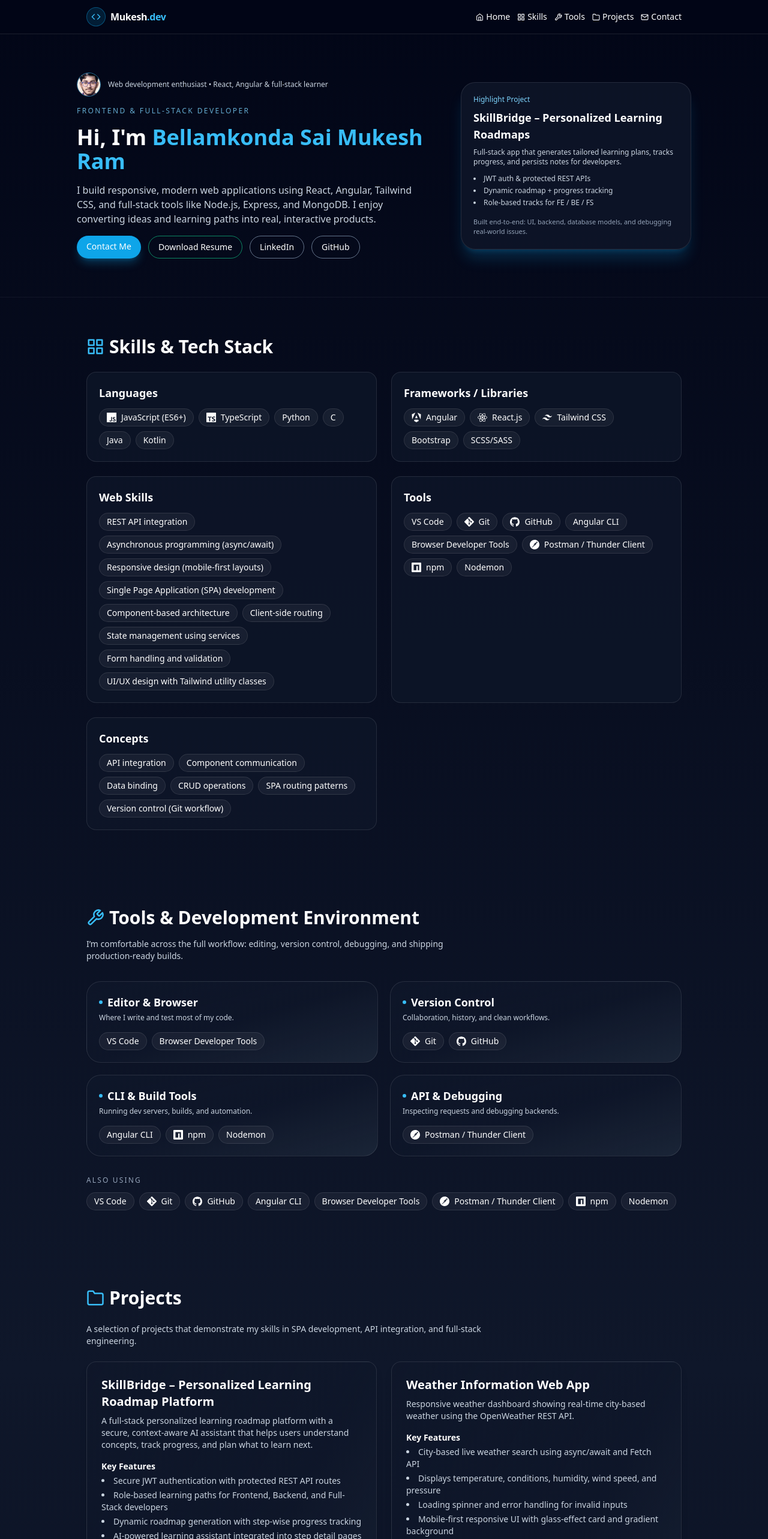
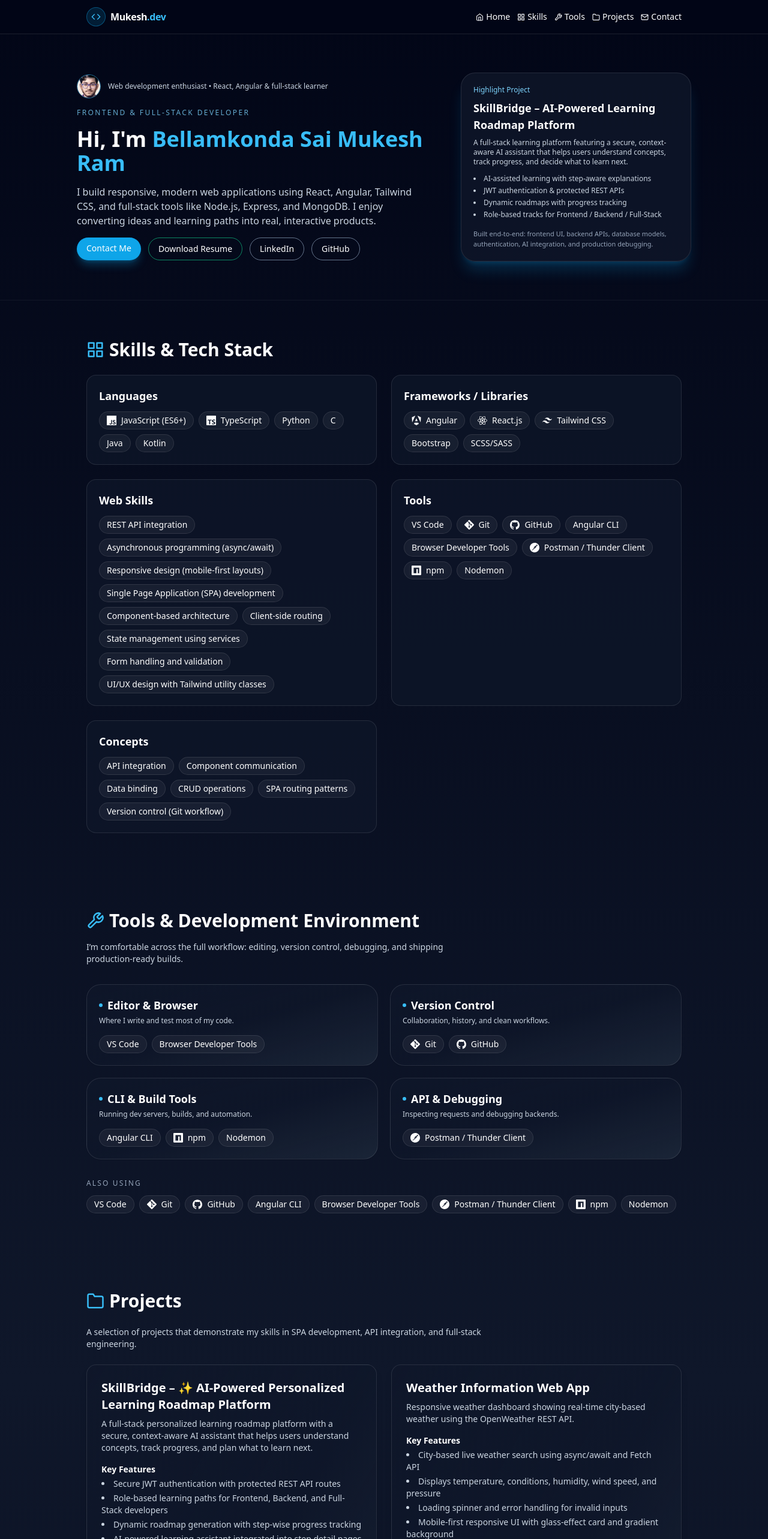
Before and after one commit to 18mukeshram/mukesh-portfolio-main, a React (Vite) app: page / in a window 1280 px wide. Shown: the top 2566 px of the page at 60% size. Built offline with nearby package versions, Linux system fonts and the light colour scheme.

Commit message:
Refine SkillBridge hero highlight with AI-focused messaging

```diff
--- a/src/App.jsx
+++ b/src/App.jsx
@@ -149,21 +149,27 @@ function Hero() {
         <div className="flex-1 max-w-sm w-full">
           <div className="rounded-3xl border border-white/10 bg-slate-900/80 p-5 shadow-xl shadow-sky-500/20">
             <p className="text-xs text-sky-300 mb-2">Highlight Project</p>
+
             <h2 className="text-lg font-semibold mb-2">
-              SkillBridge – Personalized Learning Roadmaps
+              SkillBridge – AI-Powered Learning Roadmap Platform
             </h2>
+
             <p className="text-xs text-slate-300 mb-3">
-              Full-stack app that generates tailored learning plans, tracks
-              progress, and persists notes for developers.
+              A full-stack learning platform featuring a secure, context-aware
+              AI assistant that helps users understand concepts, track progress,
+              and decide what to learn next.
             </p>
+
             <ul className="text-xs text-slate-300 space-y-1 mb-4 list-disc list-inside">
-              <li>JWT auth & protected REST APIs</li>
-              <li>Dynamic roadmap + progress tracking</li>
-              <li>Role-based tracks for FE / BE / FS</li>
+              <li>AI-assisted learning with step-aware explanations</li>
+              <li>JWT authentication & protected REST APIs</li>
+              <li>Dynamic roadmaps with progress tracking</li>
+              <li>Role-based tracks for Frontend / Backend / Full-Stack</li>
             </ul>
+
             <p className="text-[11px] text-slate-400">
-              Built end-to-end: UI, backend, database models, and debugging
-              real-world issues.
+              Built end-to-end: frontend UI, backend APIs, database models,
+              authentication, AI integration, and production debugging.
             </p>
           </div>
         </div>
--- a/src/data/portfolioData.js
+++ b/src/data/portfolioData.js
@@ -3,7 +3,7 @@
 export const projects = [
   {
     id: "skillbridge",
-    name: "SkillBridge – Personalized Learning Roadmap Platform",
+    name: "SkillBridge – ✨ AI-Powered Personalized Learning Roadmap Platform",
     shortDescription:
       "A full-stack personalized learning roadmap platform with a secure, context-aware AI assistant that helps users understand concepts, track progress, and plan what to learn next.",
     features: [
@@ -24,8 +24,9 @@ export const projects = [
       "Express.js",
       "MongoDB",
       "Mongoose",
-      "JWT",
-      "REST API",
+      "JWT Authentication",
+      "REST APIs",
+      "AI Integration (LLM API)",
     ],
     tools: ["VS Code", "Git", "GitHub", "Postman", "npm", "Nodemon"],
     githubUrl: "https://github.com/18mukeshram/skillbridge",
```
